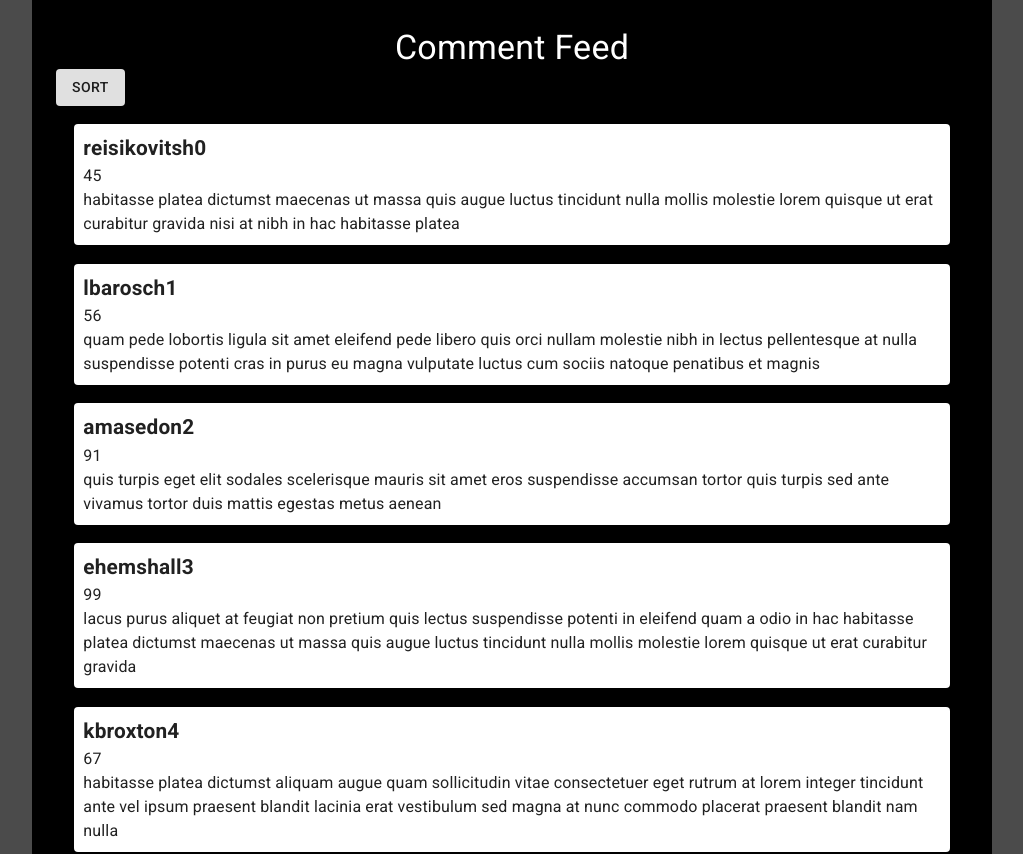
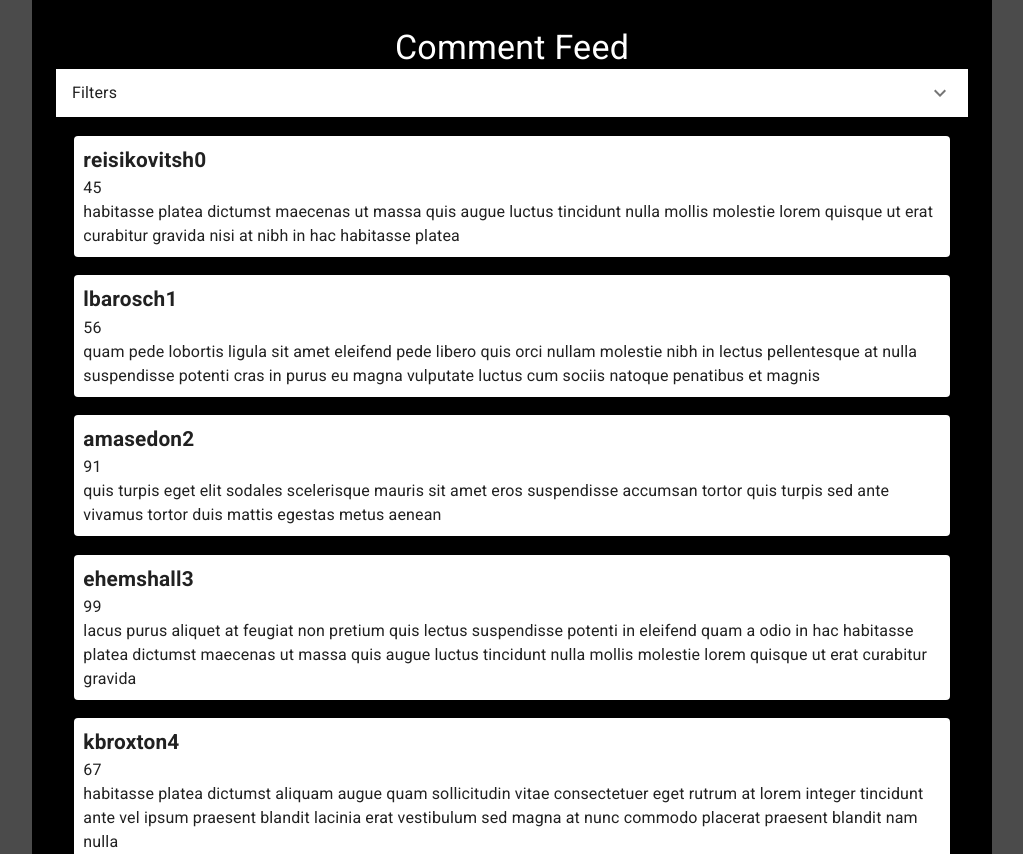
Before and after one commit to Saltiest-Hackers/Frontend, a React (Create React App) app in the folder saltiest-hackers/: page /feed in a window 1280 px wide. Shown: the top 854 px of the page, without its empty margins (128-1151 px from the left). Built offline with nearby package versions, Linux system fonts and the light colour scheme.

Commit message:
Began work on filters, added basic search functionality

```diff
--- a/saltiest-hackers/package.json
+++ b/saltiest-hackers/package.json
@@ -4,6 +4,7 @@
   "private": true,
   "dependencies": {
     "@material-ui/core": "^4.9.5",
+    "@material-ui/icons": "^4.9.1",
     "@testing-library/jest-dom": "^4.2.4",
     "@testing-library/react": "^9.3.2",
     "@testing-library/user-event": "^7.1.2",
--- a/saltiest-hackers/src/components/Feed.js
+++ b/saltiest-hackers/src/components/Feed.js
@@ -3,6 +3,7 @@ import { Button, Typography, makeStyles } from '@material-ui/core';
 
 import dummy from '../assets/MOCK_DATA.json'
 import Comment from './Comment';
+import Filters from './Filters.js';
 
 const useStyles = makeStyles({
     title: {
@@ -19,23 +20,10 @@ const Feed = () => {
     useEffect(() => {
         setDisplay(data);
     }, [data])
-    const sortBySaltiness = () => {
-        const newArr = [ ...data ];
-        newArr.sort((a, b) => {
-            if (a.saltiness > b.saltiness) {
-                return 1;
-            }
-            else if (a.saltiness < b.saltiness) {
-                return -1;
-            }
-            return 0;
-        });
-        setDisplay(newArr);
-    }
     return (
         <React.Fragment>
             <Typography variant='h4' className={classes.title}>Comment Feed</Typography>
-            <Button variant='contained' onClick={() => sortBySaltiness()}>Sort</Button>
+            <Filters data={data} display={display} setDisplay={setDisplay} />
             {display.map((comment, index) => {
                 return (
                     <Comment key={index} comment={comment} />
--- /dev/null
+++ b/saltiest-hackers/src/components/Filters.js
@@ -0,0 +1,41 @@
+import React from 'react';
+import { Button, ExpansionPanel, ExpansionPanelSummary, ExpansionPanelDetails, Typography, TextField } from '@material-ui/core';
+import ExpandMoreIcon from '@material-ui/icons/ExpandMore';
+
+const Filters = (props) => {
+    const sortBySaltiness = () => {
+        const newArr = [ ...props.display ];
+        newArr.sort((a, b) => {
+            if (a.saltiness > b.saltiness) {
+                return 1;
+            }
+            else if (a.saltiness < b.saltiness) {
+                return -1;
+            }
+            return 0;
+        });
+        props.setDisplay(newArr);
+    }
+    const filterByName = (term) => {
+        const newArr = [ ...props.data ];
+        const filtered = newArr.filter((comment) => {
+            return comment.username.includes(term)
+        })
+        props.setDisplay(filtered);
+    }
+    const resetDisplay = () => props.setDisplay(props.data);
+    return (
+        <ExpansionPanel>
+            <ExpansionPanelSummary expandIcon={<ExpandMoreIcon />}>
+                <Typography>Filters</Typography>
+            </ExpansionPanelSummary>
+            <ExpansionPanelDetails>
+                <TextField onChange={(e) => filterByName(e.target.value)} />
+                <Button onClick={() => sortBySaltiness()} variant='outlined'>Sort</Button>
+                <Button onClick={() => resetDisplay()} variant='outlined'>Reset</Button>
+            </ExpansionPanelDetails>
+        </ExpansionPanel>
+    )
+}
+
+export default Filters;
```
Also changed, not shown: 1 other file (tests, documents, lock files or other folders).
